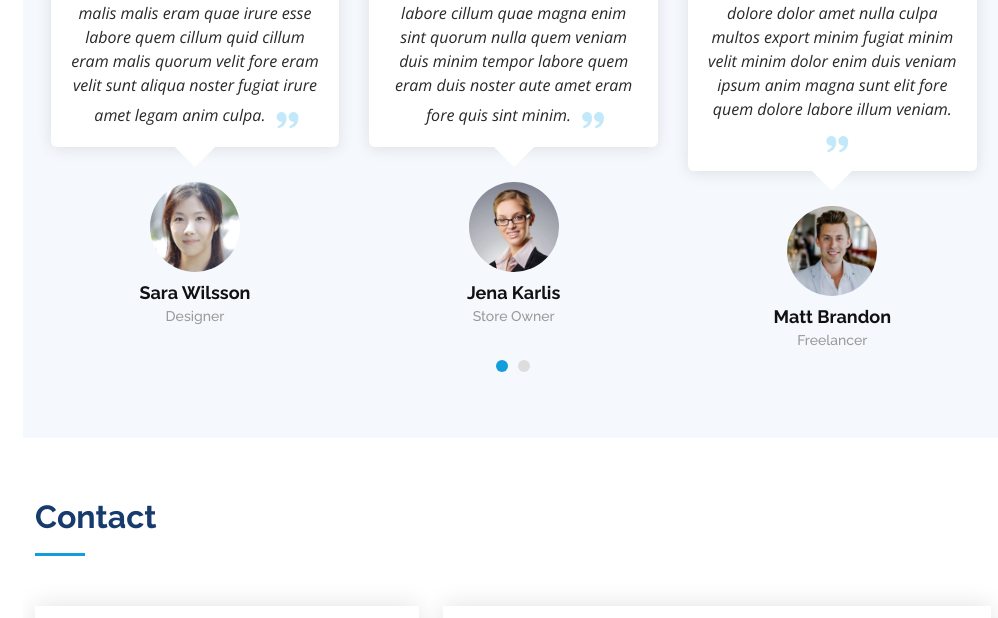
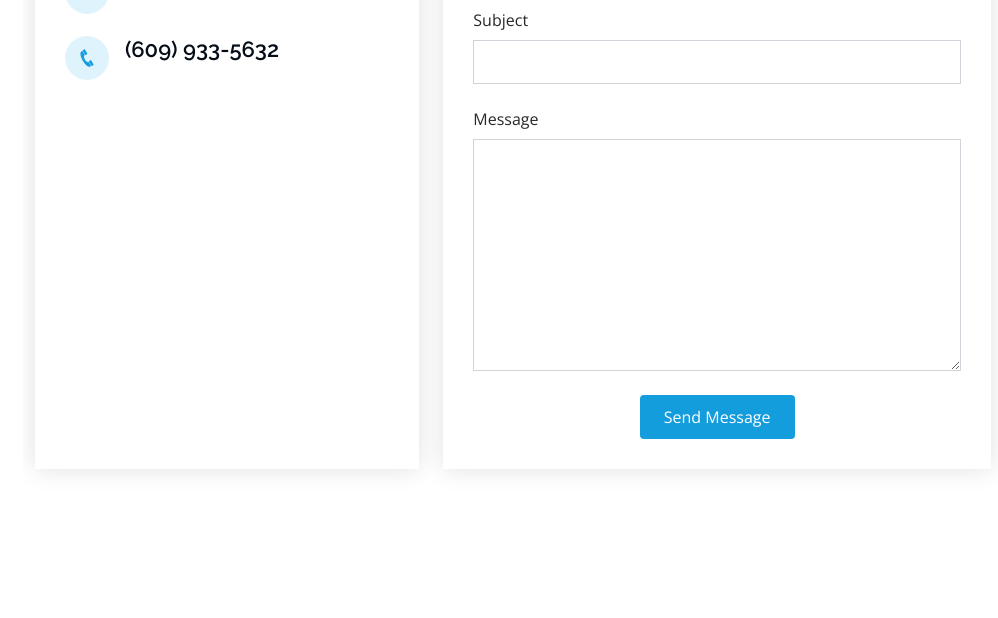
Before and after one commit to Alpha-W0lf/alpha-w0lf.github.io, a plain HTML site: page index.html in a window 1280 px wide. Shown: the part 5708-6326 px from the top of the page, without its empty margins (277-1275 px from the left). Drawn offline with nearby package versions, Linux system fonts and the light colour scheme.

Commit message:
removed testimonials

```diff
--- a/index.html
+++ b/index.html
@@ -11,7 +11,7 @@
 
   <!-- Favicons -->
   <link href="assets/img/Gorilla_Only_Black.png" rel="icon">
-  <link href="assets/img/apple-touch-icon.png" rel="apple-touch-icon">
+  <link href="assets/img/Gorilla_Only_Black.png" rel="apple-touch-icon">
 
   <!-- Google Fonts -->
   <link href="https://fonts.googleapis.com/css?family=Open+Sans:300,300i,400,400i,600,600i,700,700i|Raleway:300,300i,400,400i,500,500i,600,600i,700,700i|Poppins:300,300i,400,400i,500,500i,600,600i,700,700i" rel="stylesheet">
@@ -472,7 +472,7 @@
     </section><!-- End Services Section -->
 
     <!-- ======= Testimonials Section ======= -->
-    <section id="testimonials" class="testimonials section-bg">
+    <!-- <section id="testimonials" class="testimonials section-bg">
       <div class="container">
 
         <div class="section-title">
@@ -540,7 +540,7 @@
         </div>
 
       </div>
-    </section><!-- End Testimonials Section -->
+    </section>End Testimonials Section -->
 
     <!-- ======= Contact Section ======= -->
     <section id="contact" class="contact">
```
